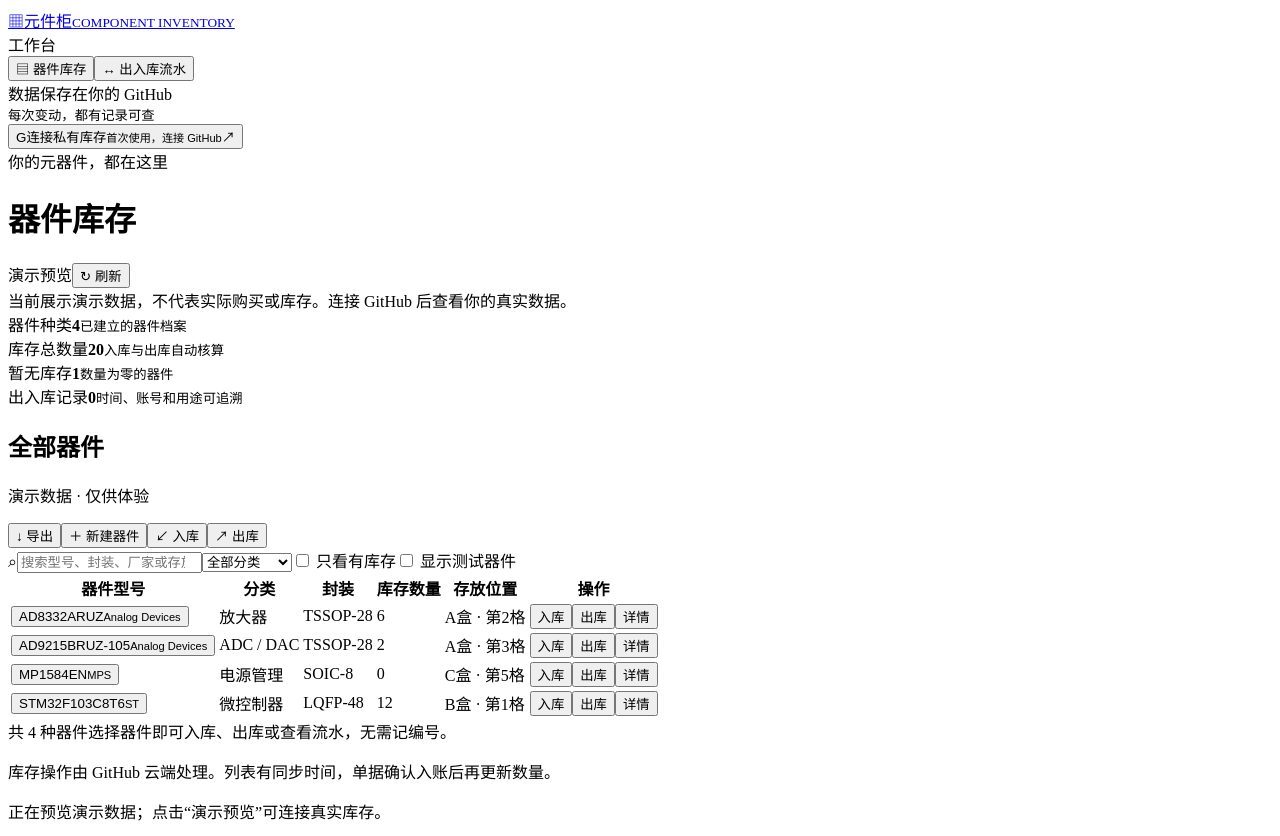
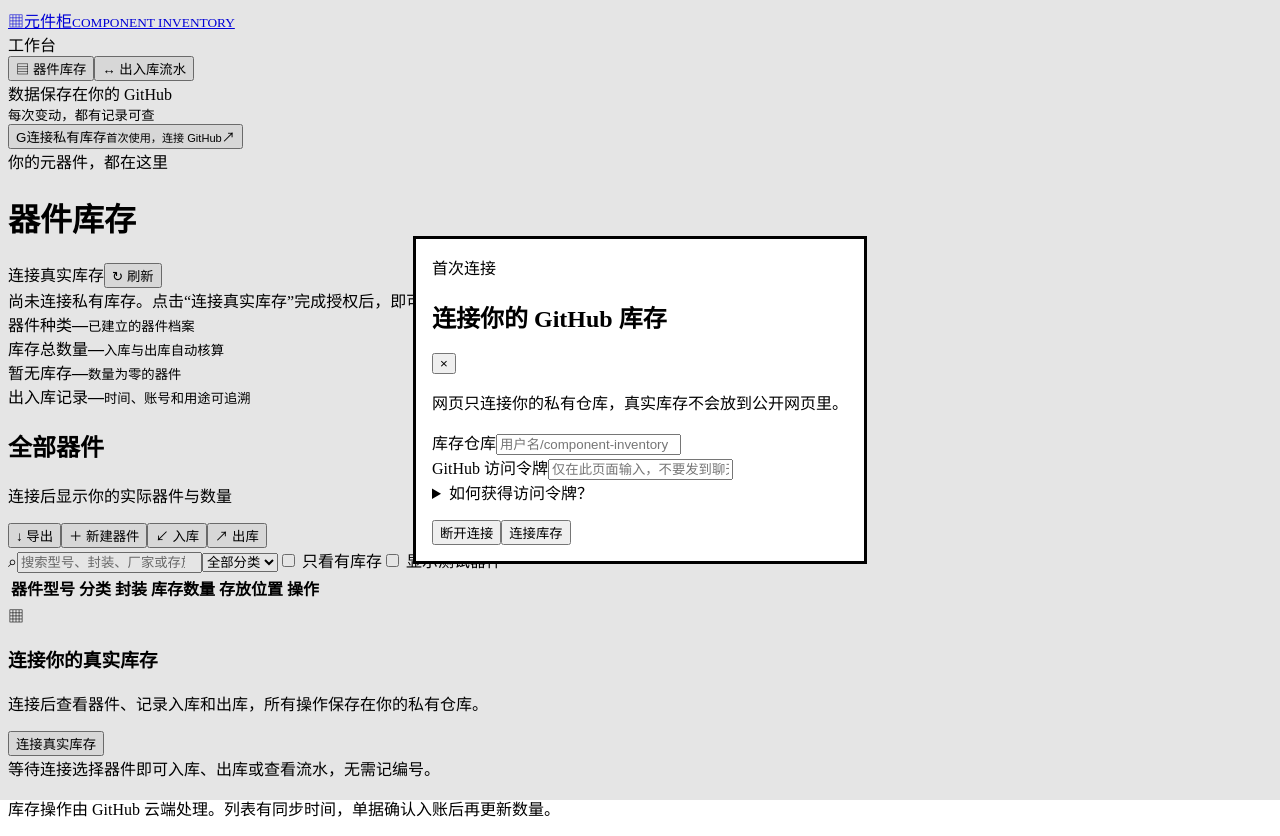
Before and after one commit to mjasgj/component-inventory-web, a website with bundled scripts: page index.html in a window 1280 px wide. Both pictures are taken after a click on the button "↻ 刷新". Built offline with nearby package versions, Linux system fonts and the light colour scheme.

Commit message:
Switch to real inventory entry and remove default demonstration mode

```diff
--- a/app.js
+++ b/app.js
@@ -1,7 +1,8 @@
-import {matchingParts,balanceAfter,issueBody,demoData} from './domain.js';
+import {matchingParts,balanceAfter,issueBody} from './domain.js';
 import {GitHubInventory} from './api.js';
 const $=selector=>document.querySelector(selector);
-const state={data:demoData(),api:null,user:null,view:'stock',kind:'入库',selected:null,tasks:[],busy:false};
+const emptyData=()=>({generated_at:null,parts:[],movements:[]});
+const state={data:emptyData(),api:null,user:null,view:'stock',kind:'入库',selected:null,tasks:[],busy:false};
 let toastTimer;
 const number=new Intl.NumberFormat('zh-CN');
 function date(value) { return value ? new Date(value).toLocaleString('zh-CN',{timeZone:'Asia/Shanghai',hour12:false}):'—'; }
@@ -21,11 +22,12 @@ function render() {
   $('#category').replaceChildren(new Option('全部分类',''),...categories.map(c=>new Option(c,c)));
   $('#category').value=categories.includes(selectedCategory)?selectedCategory:'';
   const live=Boolean(state.api);
-  $('#mode-tag').textContent=live?'私有库存已连接':'演示预览'; $('#mode-tag').classList.toggle('live',live);
-  $('#notice').textContent=live?'已连接你的私有 GitHub 库存。出入库提交后由云端记账，确认入账后同步列表。':'当前展示演示数据，不代表实际购买或库存。连接 GitHub 后查看你的真实数据。'; $('#notice').classList.toggle('live',live);
+  if(!live) for(const id of ['metric-parts','metric-stock','metric-empty','metric-moves']) $('#'+id).textContent='—';
+  $('#mode-tag').textContent=live?'私有库存已连接':'连接真实库存'; $('#mode-tag').classList.toggle('live',live);
+  $('#notice').textContent=live?'已连接你的私有 GitHub 库存。出入库提交后由云端记账，确认入账后同步列表。':'尚未连接私有库存。点击“连接真实库存”完成授权后，即可记录实际出入库。'; $('#notice').classList.toggle('live',live);
   $('#connection-label').replaceChildren(document.createTextNode(live?state.user:'连接私有库存'),element('small',live?'已连接 · 点击管理':'首次使用，连接 GitHub'));
   $('#mode-tag').tabIndex=0; $('#mode-tag').setAttribute('role','button'); $('#mode-tag').setAttribute('aria-label',live?'管理库存连接':'连接私有库存');
-  $('#sync-note').textContent=live?`最近同步：${date(state.data.generated_at)}（北京）`:'演示数据 · 仅供体验';
+  $('#sync-note').textContent=live?`最近同步：${date(state.data.generated_at)}（北京）`:'连接后显示你的实际器件与数量';
   $('#page-title').textContent=state.view==='stock'?'器件库存':'出入库流水'; $('#section-title').textContent=state.view==='stock'?'全部器件':'操作记录';
   document.querySelectorAll('[data-view]').forEach(b=>b.classList.toggle('active',b.dataset.view===state.view));
   renderTable();
@@ -47,13 +49,18 @@ function renderTable() {
       const tr=element('tr'); tr.append(element('td',map.get(m.sku).model),element('td',(m.delta>0?'+':'')+m.delta,'qty'),element('td',[m.actor,m.handler].filter(Boolean).join(' / ')),element('td',date(m.occurred_at)),element('td',m.source || '—')); $('#table-body').append(tr);
     });
   }
-  const count=$('#table-body').children.length; $('#empty').hidden=count>0; $('#row-count').textContent=`共 ${count} ${state.view==='stock'?'种器件':'条记录'}`;
+  const count=$('#table-body').children.length; $('#empty').hidden=count>0;
+  $('#empty h3').textContent=state.api?'没有找到器件':'连接你的真实库存';
+  $('#empty p').textContent=state.api?'换一个关键词试试，或新建一个器件档案。':'连接后查看器件、记录入库和出库，所有操作保存在你的私有仓库。';
+  $('#empty-register').textContent=state.api?'＋ 新建器件':'连接真实库存';
+  $('#row-count').textContent=state.api?`共 ${count} ${state.view==='stock'?'种器件':'条记录'}`:'等待连接';
 }
 function openOperation(kind,part=null) {
+  if(!state.api) {openConnection();return;}
   state.kind=kind; state.selected=part; const register=kind==='器件建档';
   $('#operation-form').reset(); $('#extra-fields').open=false; $('#operation-error').textContent=''; $('#submit-operation').disabled=false;
-  $('#operation-title').textContent=register?'新建器件':kind; $('#operation-subtitle').textContent=state.api?'直接记录，云端留痕':'演示操作 · 不会修改真实库存';
-  $('#submit-operation').textContent=(state.api?'确认':'演示')+(register?'建档':kind);
+  $('#operation-title').textContent=register?'新建器件':kind; $('#operation-subtitle').textContent='直接记录，云端留痕';
+  $('#submit-operation').textContent='确认'+(register?'建档':kind);
   $('#picker-field').hidden=register; $('#model-field').hidden=!register; $('#model').required=register;
   $('#quantity-field').hidden=register; $('#quantity').required=!register; $('#purpose-field').hidden=register;
   document.querySelectorAll('[data-register]').forEach(n=>n.hidden=!register); document.querySelectorAll('[data-movement]').forEach(n=>n.hidden=register); $('#price-field').hidden=register || kind==='出库';
@@ -102,7 +109,7 @@ function renderTasks() {
   }
 }
 async function refresh(silent=false) {
-  if(!state.api) { if(!silent) toast('正在预览演示数据；点击“演示预览”可连接真实库存。'); return; }
+  if(!state.api) { if(!silent) openConnection(); return; }
   const api=state.api; $('#refresh').disabled=true;
   try { const data=await api.snapshot(); if(api!==state.api)return; state.data=data; render(); if(!silent) toast('已获取最新库存快照。'); }
   finally { $('#refresh').disabled=false; }
@@ -133,12 +140,10 @@ $('#operation-form').addEventListener('submit',async event=>{
   event.preventDefault(); if(state.busy)return; $('#operation-error').textContent='';
   const values=Object.fromEntries(new FormData(event.currentTarget));
   try {
+    if(!state.api) {
+      $('#operation-dialog').close();openConnection();return;
+    }
     const body=issueBody(state.kind,state.selected,values);
-    if(!state.api) {
-      if(state.kind==='器件建档') state.data.parts.push({sku:crypto.randomUUID(),model:values.model.trim(),manufacturer:values.manufacturer || '',category:values.category || '',package:values.package || '',location:values.location || '',dimensions:values.dimensions || '',notes:values.notes || '',quantity:0});
-      else { const p=state.data.parts.find(p=>p.sku===state.selected.sku); const delta=state.kind==='出库'?-Number(values.quantity):Number(values.quantity); p.quantity+=delta; state.data.movements.push({sku:p.sku,delta,actor:'演示账号',handler:values.handler,occurred_at:new Date().toISOString(),source:values.purpose}); }
-      $('#operation-dialog').close();render();toast('演示完成，未修改任何真实库存。');return;
-    }
     state.busy=true; $('#submit-operation').disabled=true;
     const api=state.api; const kind=state.kind; const model=kind==='器件建档'?values.model.trim():state.selected.model;
     let issue;
@@ -149,7 +154,14 @@ $('#operation-form').addEventListener('submit',async event=>{
   } catch(error) { $('#operation-error').textContent=error.message; }
   finally { state.busy=false; $('#submit-operation').disabled=false; }
 });
-function openConnection() { $('#connect-error').textContent=''; $('#connect-dialog').showModal(); }
+function openConnection() {
+  $('#connect-error').textContent='';
+  const owner=$('#repository').value.trim().split('/')[0];
+  const url=new URL('https://github.com/settings/personal-access-tokens/new');
+  url.search=new URLSearchParams({name:'Component-inventory',expires_in:'30',contents:'read',issues:'write',...(owner?{target_name:owner}:{})});
+  $('#token-create-link').href=url.toString();
+  $('#connect-dialog').showModal();
+}
 $('#connect-form').addEventListener('submit',async event=>{
   event.preventDefault(); $('#connect-error').textContent='';$('#connect-submit').disabled=true;
   let api;
@@ -161,7 +173,7 @@ $('#connect-form').addEventListener('submit',async event=>{
   } catch(error) { api?.disconnect(); $('#connect-error').textContent=error.message; }
   finally { $('#connect-submit').disabled=false; }
 });
-$('#disconnect').addEventListener('click',()=>{state.api?.disconnect();state.api=null;state.user=null;state.data=demoData();state.tasks=[];$('#token').value='';$('#connect-dialog').close();renderTasks();render();toast('已断开连接，当前为演示数据。');});
+$('#disconnect').addEventListener('click',()=>{state.api?.disconnect();state.api=null;state.user=null;state.data=emptyData();state.tasks=[];$('#token').value='';$('#connect-dialog').close();renderTasks();render();toast('已断开连接，私有库存已从页面清除。');});
 $('#connection-button').addEventListener('click',openConnection); $('#mode-tag').addEventListener('click',openConnection); $('#mode-tag').addEventListener('keydown',e=>{if(e.key==='Enter'||e.key===' '){e.preventDefault();openConnection();}});
 $('#refresh').addEventListener('click',()=>refresh().catch(error=>toast(error.message)));
 document.querySelectorAll('[data-close]').forEach(b=>b.addEventListener('click',()=>$('#'+b.dataset.close).close()));
@@ -176,7 +188,7 @@ $('#part-search').addEventListener('keydown',event=>{
 });
 $('#suggestions').addEventListener('keydown',event=>{if(event.key==='ArrowDown'||event.key==='ArrowUp'){event.preventDefault();const next=event.key==='ArrowDown'?document.activeElement.nextElementSibling:document.activeElement.previousElementSibling;next?.focus();}});
 $('#quantity').addEventListener('input',updateBalance);$('#minus').addEventListener('click',()=>{$('#quantity').value=Math.max(1,Number($('#quantity').value)-1);updateBalance();});$('#plus').addEventListener('click',()=>{$('#quantity').value=Math.min(1000000000,Number($('#quantity').value)+1);updateBalance();});
-$('#export-button').addEventListener('click',()=>{const blob=new Blob([JSON.stringify({mode:state.api?'private-inventory':'demo-only',...state.data},null,2)],{type:'application/json'});const url=URL.createObjectURL(blob);const a=element('a');a.href=url;a.download=`${state.api?'库存导出':'演示数据'}-${new Date().toISOString().slice(0,10)}.json`;a.click();setTimeout(()=>URL.revokeObjectURL(url),1000);});
+$('#export-button').addEventListener('click',()=>{if(!state.api){openConnection();return;}const blob=new Blob([JSON.stringify({mode:'private-inventory',...state.data},null,2)],{type:'application/json'});const url=URL.createObjectURL(blob);const a=element('a');a.href=url;a.download=`库存导出-${new Date().toISOString().slice(0,10)}.json`;a.click();setTimeout(()=>URL.revokeObjectURL(url),1000);});
 const hashRepo=new URLSearchParams(location.hash.slice(1)).get('repo');
 try { $('#repository').value=hashRepo || localStorage.getItem('inventory-repository') || ''; } catch { $('#repository').value=hashRepo || ''; }
 render();
--- a/index.html
+++ b/index.html
@@ -16,11 +16,11 @@
     <button class="connection-card" id="connection-button"><span class="connection-avatar">G</span><span id="connection-label">连接私有库存<small>首次使用，连接 GitHub</small></span><span>↗</span></button>
   </aside>
   <main>
-    <header class="topbar"><div><span class="eyebrow">你的元器件，都在这里</span><h1 id="page-title">器件库存</h1></div><div class="header-actions"><span class="mode-tag" id="mode-tag">演示预览</span><button class="button quiet" id="refresh">↻ 刷新</button></div></header>
-    <div class="notice" id="notice">当前展示演示数据，不代表实际购买或库存。连接 GitHub 后查看你的真实数据。</div>
+    <header class="topbar"><div><span class="eyebrow">你的元器件，都在这里</span><h1 id="page-title">器件库存</h1></div><div class="header-actions"><span class="mode-tag" id="mode-tag">连接真实库存</span><button class="button quiet" id="refresh">↻ 刷新</button></div></header>
+    <div class="notice" id="notice">尚未连接私有库存。点击“连接真实库存”完成授权后，即可记录实际出入库。</div>
     <section class="metrics" aria-label="库存概览"><article><span>器件种类</span><strong id="metric-parts">0</strong><small>已建立的器件档案</small></article><article><span>库存总数量</span><strong id="metric-stock">0</strong><small>入库与出库自动核算</small></article><article><span>暂无库存</span><strong id="metric-empty">0</strong><small>数量为零的器件</small></article><article><span>出入库记录</span><strong id="metric-moves">0</strong><small>时间、账号和用途可追溯</small></article></section>
     <section class="workspace">
-      <div class="workspace-top"><div><h2 id="section-title">全部器件</h2><p id="sync-note">演示数据 · 仅供体验</p></div><div class="actions"><button class="button quiet" id="export-button">↓ 导出</button><button class="button secondary" id="new-part">＋ 新建器件</button><button class="button primary" id="new-inbound">↙ 入库</button><button class="button secondary" id="new-outbound">↗ 出库</button></div></div>
+      <div class="workspace-top"><div><h2 id="section-title">全部器件</h2><p id="sync-note">连接后显示你的实际器件与数量</p></div><div class="actions"><button class="button quiet" id="export-button">↓ 导出</button><button class="button secondary" id="new-part">＋ 新建器件</button><button class="button primary" id="new-inbound">↙ 入库</button><button class="button secondary" id="new-outbound">↗ 出库</button></div></div>
       <div class="filters"><label class="search-wrap"><span>⌕</span><input id="search" type="search" placeholder="搜索型号、封装、厂家或存放位置…" aria-label="搜索器件"></label><select id="category" aria-label="筛选分类"><option value="">全部分类</option></select><label class="check"><input id="only-stock" type="checkbox"> 只看有库存</label><label class="check" id="test-toggle"><input id="show-tests" type="checkbox"> 显示测试器件</label></div>
       <div class="table-wrap"><table><thead id="table-head"></thead><tbody id="table-body"></tbody></table></div>
       <div class="empty" id="empty" hidden><span>▦</span><h3>没有找到器件</h3><p>换一个关键词试试，或新建一个器件档案。</p><button class="button secondary" id="empty-register">＋ 新建器件</button></div>
@@ -38,7 +38,7 @@
     <p class="error" id="operation-error" role="alert"></p><p class="auto-note">时间和提交账号自动记录，编号与单据标题由系统生成。</p><div class="dialog-footer"><button type="button" class="button quiet" data-close="operation-dialog">取消</button><button type="submit" class="button primary" id="submit-operation">确认入库</button></div>
   </form></dialog>
   <dialog id="detail-dialog"><div class="dialog-heading"><div><span class="eyebrow">器件详情</span><h2 id="detail-title"></h2></div><button class="icon-button" type="button" data-close="detail-dialog" aria-label="关闭器件详情">×</button></div><div id="detail-content"></div><div class="dialog-footer" id="detail-actions"></div></dialog>
-  <dialog id="connect-dialog"><form id="connect-form"><div class="dialog-heading"><div><span class="eyebrow">首次连接</span><h2>连接你的 GitHub 库存</h2></div><button class="icon-button" type="button" data-close="connect-dialog" aria-label="关闭连接窗口">×</button></div><p class="muted">网页只连接你的私有仓库，真实库存不会放到公开网页里。</p><div class="field"><label for="repository">库存仓库</label><input id="repository" placeholder="用户名/component-inventory" autocomplete="off" required></div><div class="field"><label for="token">GitHub 访问令牌</label><input id="token" type="password" autocomplete="off" spellcheck="false" placeholder="仅在此页面输入，不要发到聊天里" required></div><details><summary>如何获得访问令牌？</summary><ol class="setup-steps"><li>在 GitHub 创建一个有有效期的 fine-grained token。</li><li>仓库范围只选择你的私有库存仓库。</li><li>权限选择 Contents：Read-only；Issues：Read and write。Metadata 会自动附带。</li><li>生成后只粘贴到上面的框中，点击连接。</li></ol><a class="text-link" href="https://github.com/settings/personal-access-tokens/new" target="_blank" rel="noopener noreferrer">前往 GitHub 创建令牌 ↗</a><p class="muted">令牌仅保存在当前页面内存中，刷新或关闭页面后需重新连接；不会写入网址、浏览器存储、代码或日志。请求只发给 GitHub API。</p></details><p class="error" id="connect-error" role="alert"></p><div class="dialog-footer"><button type="button" class="button quiet" id="disconnect">断开连接</button><button type="submit" class="button primary" id="connect-submit">连接库存</button></div></form></dialog>
+  <dialog id="connect-dialog"><form id="connect-form"><div class="dialog-heading"><div><span class="eyebrow">首次连接</span><h2>连接你的 GitHub 库存</h2></div><button class="icon-button" type="button" data-close="connect-dialog" aria-label="关闭连接窗口">×</button></div><p class="muted">网页只连接你的私有仓库，真实库存不会放到公开网页里。</p><div class="field"><label for="repository">库存仓库</label><input id="repository" placeholder="用户名/component-inventory" autocomplete="off" required></div><div class="field"><label for="token">GitHub 访问令牌</label><input id="token" type="password" autocomplete="off" spellcheck="false" placeholder="仅在此页面输入，不要发到聊天里" required></div><details><summary>如何获得访问令牌？</summary><ol class="setup-steps"><li>在 GitHub 创建一个有有效期的 fine-grained token。</li><li>仓库范围只选择你的私有库存仓库。</li><li>权限选择 Contents：Read-only；Issues：Read and write。Metadata 会自动附带。</li><li>生成后只粘贴到上面的框中，点击连接。</li></ol><a id="token-create-link" class="text-link" href="https://github.com/settings/personal-access-tokens/new" target="_blank" rel="noopener noreferrer">前往 GitHub 创建令牌 ↗</a><p class="muted">令牌仅保存在当前页面内存中，刷新或关闭页面后需重新连接；不会写入网址、浏览器存储、代码或日志。请求只发给 GitHub API。</p></details><p class="error" id="connect-error" role="alert"></p><div class="dialog-footer"><button type="button" class="button quiet" id="disconnect">断开连接</button><button type="submit" class="button primary" id="connect-submit">连接库存</button></div></form></dialog>
   <div id="toast" role="status" hidden></div>
   <script type="module" src="./app.js"></script>
 </body></html>
```
Also changed, not shown: README.md.
